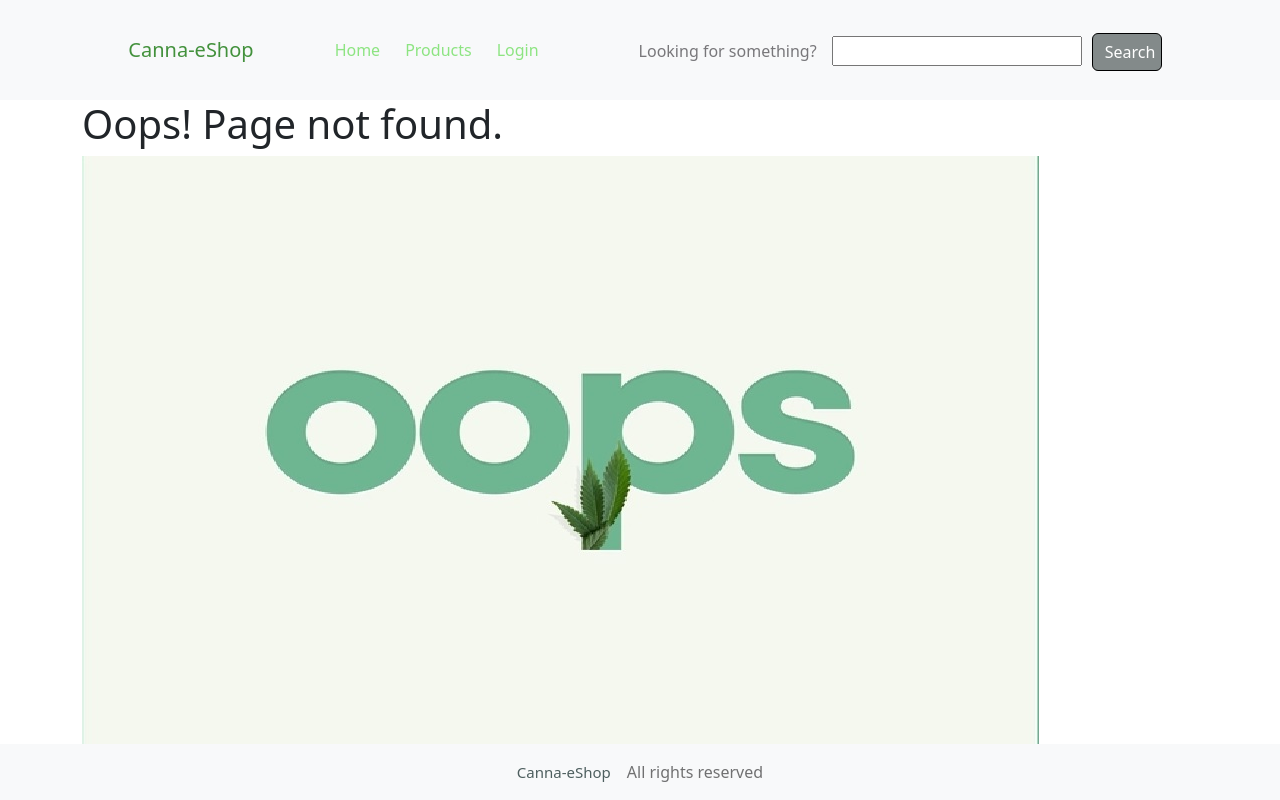
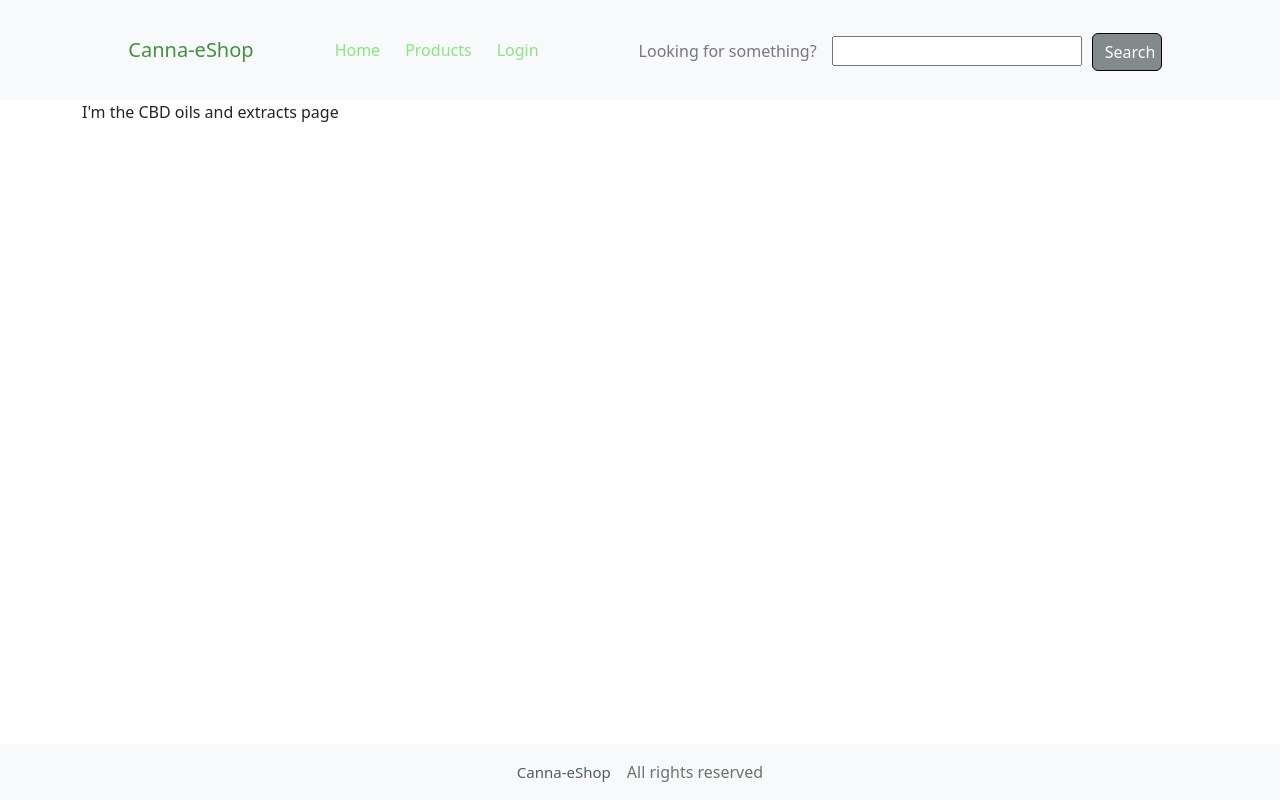
Before and after one commit to Dhokoh/eCommerce-template-front, a React (Create React App) app: page /products/cbd-oils-and-extracts in a window 1280 px wide. Before the commit this address had no page. Built offline with nearby package versions, Linux system fonts and the light colour scheme.

Commit message:
product individual pages created and routing completed, some changes on Products pages

```diff
--- a/src/App.js
+++ b/src/App.js
@@ -7,7 +7,10 @@ import Home from './pages/Home';
 import Products from './pages/Products';
 import Login from './pages/Login';
 import NotFound from './pages/NotFound';
-import Signup from './pages/Signup'
+import Signup from './pages/Signup';
+import CBDoilsAndExtracts from './pages/subpages/products.cbdoilsandextracts';
+import CBDointments from './pages/subpages/products.cbdointments';
+import THCedibles from './pages/subpages/products.thcedibles';
 
 function App() {
   return (
@@ -17,6 +20,9 @@ function App() {
           <Route index element={<Home />}></Route>
           <Route path='/home' element={<Home />}></Route>
           <Route path='/products' element={<Products />}></Route>
+          <Route path='products/cbd-oils-and-extracts' element={<CBDoilsAndExtracts />}></Route>
+          <Route path='products/cbd-ointments' element={<CBDointments />}></Route>
+          <Route path='products/thc-edibles' element={<THCedibles />}></Route>
           <Route path='/login' element={<Login />}></Route>
           <Route path='/signup' element={<Signup />}></Route>
           <Route path='*' element={<NotFound />}></Route>
--- a/src/pages/Products.js
+++ b/src/pages/Products.js
@@ -10,7 +10,7 @@ function Products(){
                     <Card className='productCardTitle'>
                         <Card.Img src={require('../assets/images/cbdoilsandextractsthumbnail.jpg')}></Card.Img>
                         <Card.Body>
-                            <Card.Title className='cardTitle'><a className='productLink' href='/home'>CBD Oils and extracts</a></Card.Title>
+                            <Card.Title className='cardTitle'><a className='productLink' href='./products/cbd-oils-and-extracts'>CBD Oils and extracts</a></Card.Title>
                         </Card.Body>
                     </Card>
                 </Col>
@@ -18,7 +18,7 @@ function Products(){
                     <Card className='productCardTitle'>
                         <Card.Img src={require('../assets/images/thcediblesthumbnail.jpg')}></Card.Img>
                         <Card.Body>
-                            <Card.Title className='cardTitle'><a className='productLink' href='/home'>THC edibles</a></Card.Title>
+                            <Card.Title className='cardTitle'><a className='productLink' href='/products/thc-edibles'>THC edibles</a></Card.Title>
                         </Card.Body>
                     </Card>
                 </Col>
@@ -26,7 +26,7 @@ function Products(){
                     <Card className='productCardTitle'>
                         <Card.Img src={require('../assets/images/cbdointmentsthumbnail.jpg')}></Card.Img>
                         <Card.Body>
-                            <Card.Title className='cardTitle'><a className='productLink' href='/home'>CBD ointments</a></Card.Title>
+                            <Card.Title className='cardTitle'><a className='productLink' href='/products/cbd-ointments'>CBD ointments</a></Card.Title>
                         </Card.Body>
                     </Card>
                 </Col>
--- /dev/null
+++ b/src/pages/subpages/products.cbdoilsandextracts.js
@@ -0,0 +1,11 @@
+import Container from 'react-bootstrap/Container';
+
+function CBDoilsAndExtracts(){
+    return(
+        <Container>
+            I'm the CBD oils and extracts page
+        </Container>
+    )
+}
+
+export default CBDoilsAndExtracts;
--- /dev/null
+++ b/src/pages/subpages/products.cbdointments.js
@@ -0,0 +1,11 @@
+import Container from 'react-bootstrap/Container';
+
+function CBDointments(){
+    return(
+        <Container>
+            I'm the CBD ointments page
+        </Container>
+    )
+}
+
+export default CBDointments;
--- /dev/null
+++ b/src/pages/subpages/products.thcedibles.js
@@ -0,0 +1,11 @@
+import { Container } from "react-bootstrap";
+
+function THCedibles(){
+    return(
+        <Container>
+            I'm the THC edibles page
+        </Container>
+    )
+};
+
+export default THCedibles;
```
